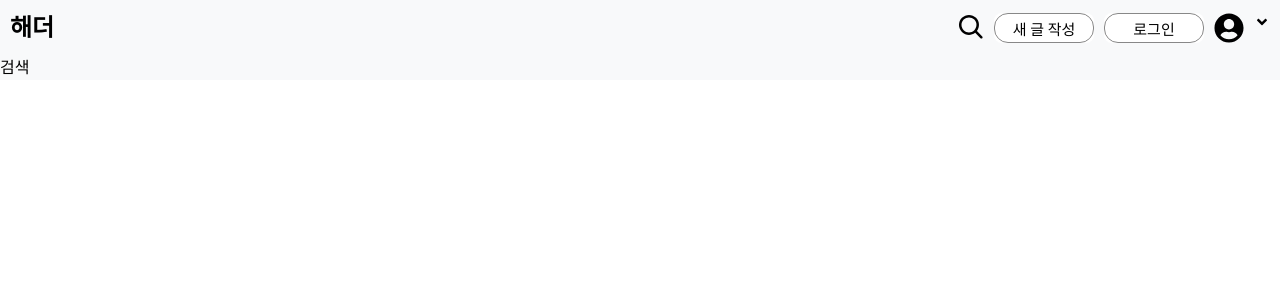
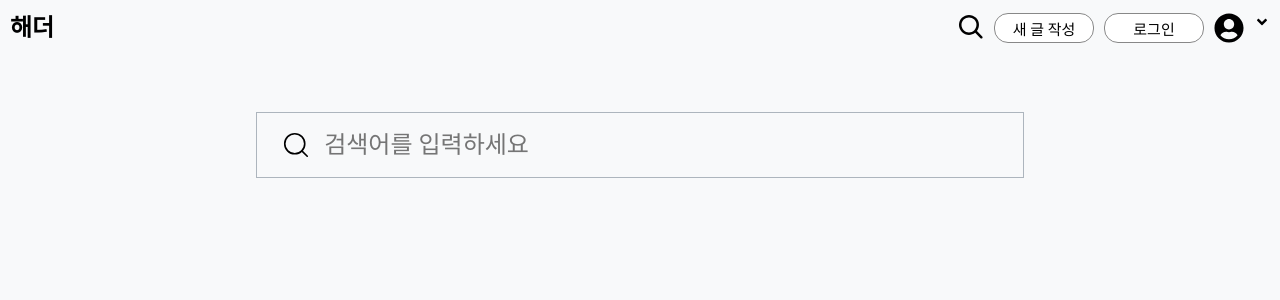
Before and after one commit to kokeoung/FE-Banana, a React (Vite) app: page /search in a window 1280 px wide. Shown: the top 300 px of the page. Built offline with nearby package versions, Linux system fonts and the light colour scheme.

Commit message:
search page 디자인

```diff
--- a/package.json
+++ b/package.json
@@ -11,6 +11,7 @@
   },
   "dependencies": {
     "bootstrap": "^5.3.3",
+    "lucide-react": "^0.487.0",
     "react": "^19.0.0",
     "react-dom": "^19.0.0",
     "react-icons": "^5.5.0",
--- /dev/null
+++ b/src/pages/Search/SearchBar.css
@@ -0,0 +1,73 @@
+/* 1rem은 보통 16px, 즉 1.5rem이면 약 24px 정도 여백 */
+*{
+    background-color: rgb(248, 249, 250);
+}
+.search-container{
+    display: flex;
+    flex-direction: column;
+    align-items: center;
+    margin-top: 3.5rem;
+    transition: margin 0.3s ease;
+}
+.search-bar{
+    display: flex;
+    align-items: center;
+    width: 100%;
+    max-width: 768px;
+    margin: 0 auto;
+    padding: 0.5em;
+    justify-content: space-between;
+    position: relative;
+    border: 1px solid #adb5bd;
+    padding: 0px 1.5rem;
+}
+.search-input{
+    flex: 1; /* 남은 공간 모두 차지 */
+    padding: 1rem 2.7rem;
+    font-size: 1.5rem;
+    height: 4rem;
+    border: none;
+    color: #adb5bd;
+    /* 창 크기 줄어들 때 자동 리사징 */
+    transition: height 0.3s ease, font-size 0.3s ease, padding 0.3s;
+}
+.search-input:focus{
+    color: #000;
+    outline: none;
+}
+.search-input:not(:focus){
+    color: #495057;
+}
+.search-icon{
+    /* 부모 요소에 position: relative;가 있어야 absolute 정상 작동  */
+    position: absolute;
+    left: 1.5rem;
+    /* 아래 두개를 쓰면 수직 중앙 정렬 가능 */
+    top: 50%;
+    transform: translateY(-50%);
+    /* 아이콘 클릭이벤트 방지 */
+    pointer-events: none;
+}
+@media (max-width:1024px) {
+    .search-container{
+        margin-top: 2rem;
+    }
+}
+@media (max-width:768px) {
+    .search-container{
+        margin-top: 1rem;
+        padding: 0 1rem;
+    }
+}
+@media (max-width:768px) {
+    .search-input{
+        height: 2rem;
+        font-size: 1.1rem;
+        padding: 0 1rem;
+    }
+}
+@media (max-width:768px) {
+    .search-icon{
+        left: 0.8rem;
+    }
+}
--- a/src/pages/Search/index.jsx
+++ b/src/pages/Search/index.jsx
@@ -1,5 +1,41 @@
-export default function SearchPage(){
-  return(<>
-    <h1>검색</h1>
+import { Search } from "lucide-react";
+import './SearchBar.css'
+import { useEffect, useState } from "react";
+
+export default function SearchPage() {
+  const [isFocused, SetIsFocused] = useState(false);
+  const [windowWidth, setWindowWidth] = useState(window.innerWidth);
+
+  //화면 크기 변경 감지
+  useEffect(() => {
+    const handleResize = () => {
+      setWindowWidth(window.innerWidth);
+    };
+    window.addEventListener("resize", handleResize);
+    return () => window.removeEventListener("resize", handleResize);
+  }, []);
+
+  //화면 크기에 따른 strokeWidth 설정
+  //768px 이상일 때는 아이콘 크기 1.3, 그 외엔 1.0
+  const dynamicStrokeWidth = windowWidth >= 768 ? 1.3 : 1.0;
+
+  return (<>
+    <div className="search-container">
+      <form className="search-bar" onSubmit={() => false}
+        style={{
+          border: isFocused ? '1px solid #212529' : '1px solid #adb5bd',
+          transition: 'border 0.3s ease-in-out'
+        }}
+      >
+        <Search className="search-icon" size={window.innerWidth < 768 ? 20 : 30}
+          style={{ strokeWidth: dynamicStrokeWidth }} />
+        <input className="search-input"
+          type="text"
+          placeholder="검색어를 입력하세요"
+          onFocus={() => SetIsFocused(true)} //클릭하면 true
+          onBlur={() => SetIsFocused(false)} //포커스 벗어나면 false
+        />
+      </form>
+    </div>
   </>)
 }
```
Also changed, not shown: 1 other file (tests, documents, lock files or other folders).
